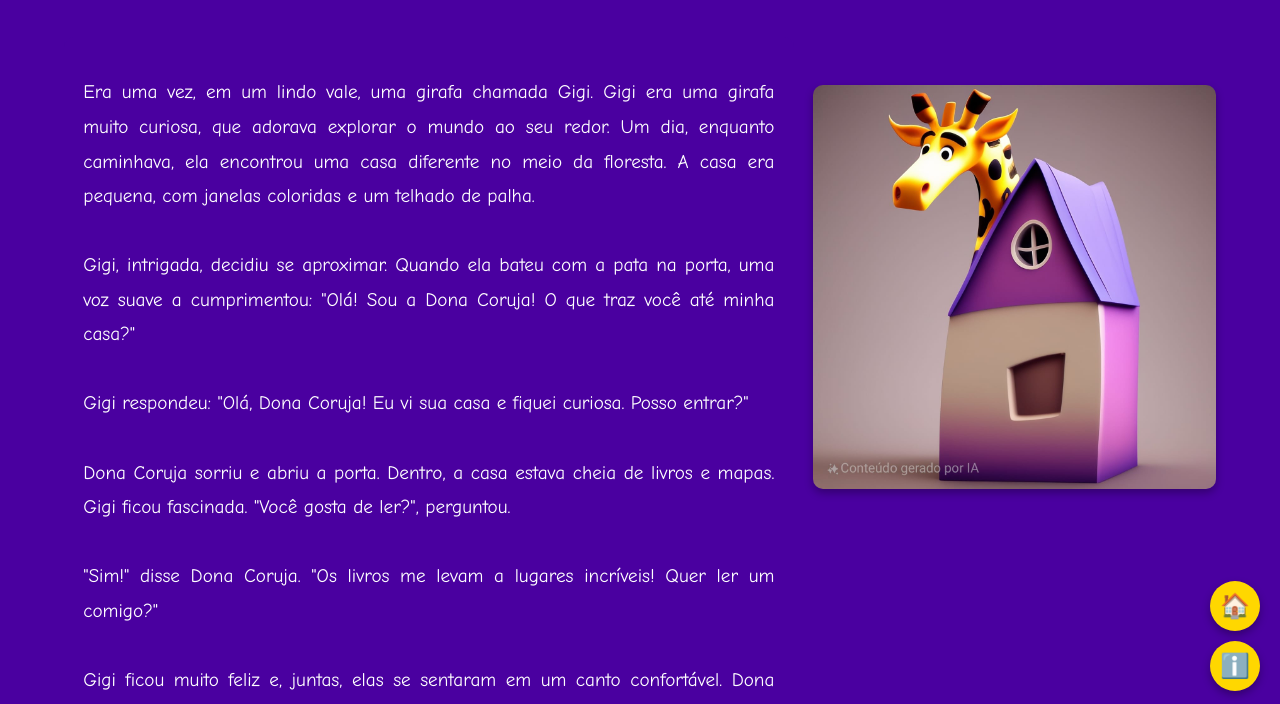
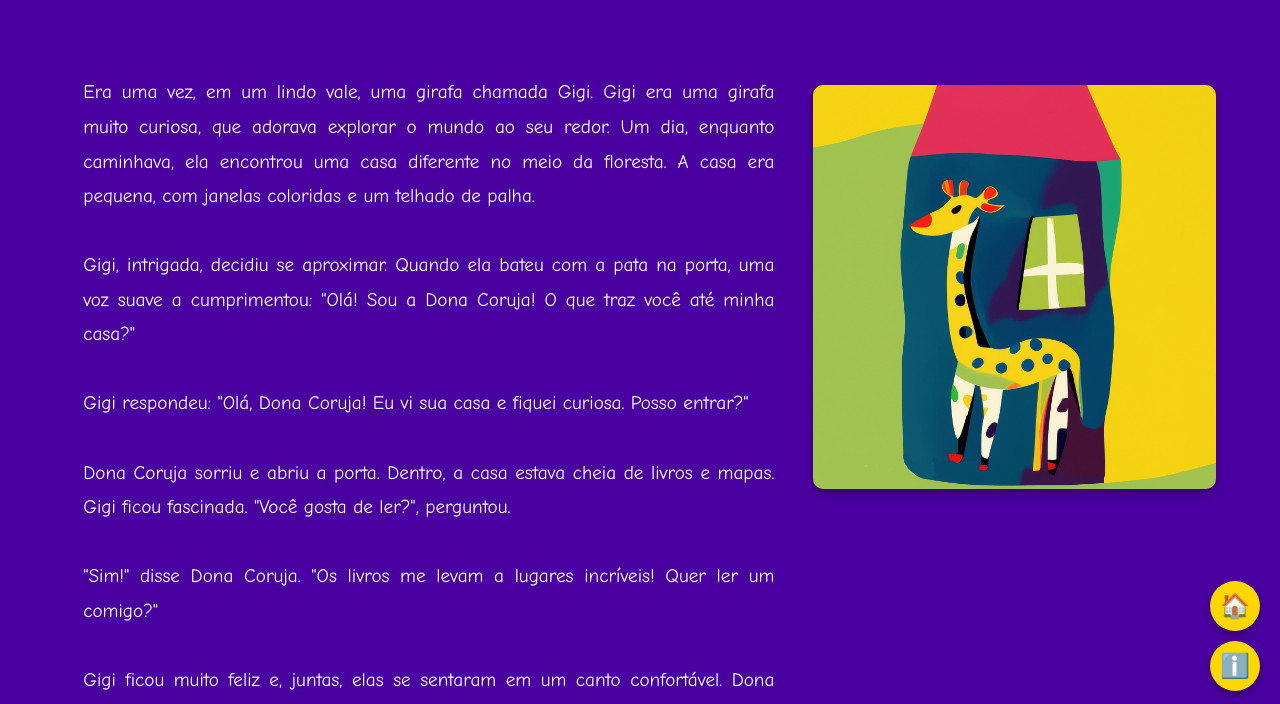
Before and after one commit to brieu2332/Educacao, a website: page public/historia.html in a window 1280 px wide. Shown: the part 89-793 px from the top of the page. Drawn offline with Linux system fonts and the light colour scheme.

Commit message:
troca de girafas

```diff
--- a/public/historia.html
+++ b/public/historia.html
@@ -39,7 +39,7 @@
 
         <!-- Imagem fixa à direita -->
         <div class="imagem">
-            <img src="img/historia.jpg" alt="Casa da girafa">
+            <img src="img/girafa.jpg" alt="Casa da girafa">
         </div>
     </div>
 
```
Also changed, not shown: public/img/girafa.jpg (added).
